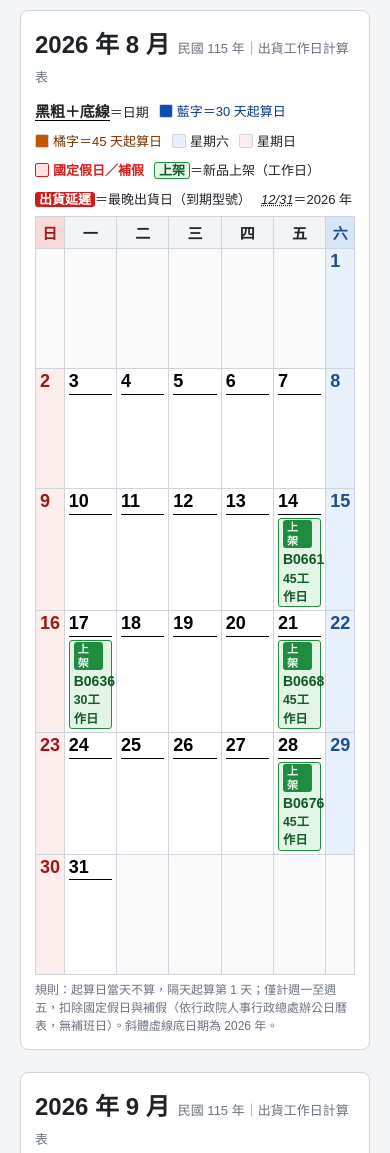
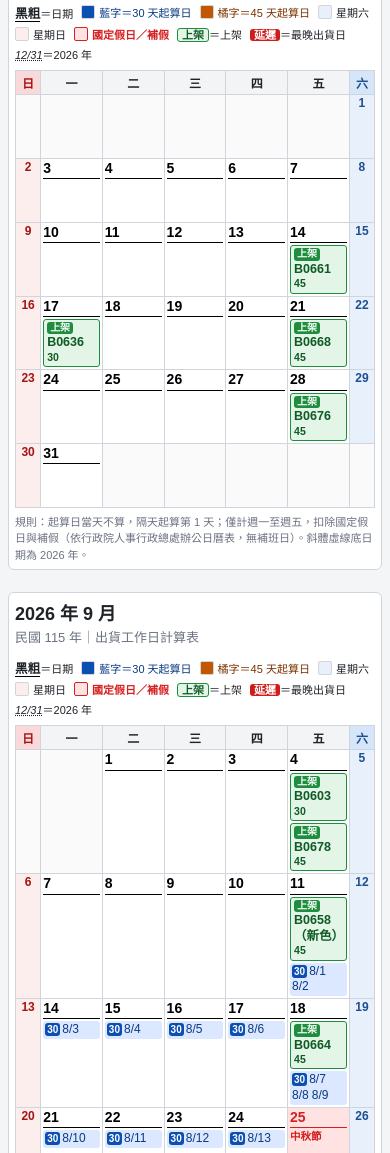
Before and after one commit to hsinhsin2018/bonjour-tools, a plain HTML site: page shipping-calendar/index.html in a window 390 px wide. Shown: the part 847-2000 px from the top of the page. Drawn offline with Linux system fonts and the light colour scheme.

Commit message:
出貨工作日計算表：手機版排版（週末欄縮窄、型號完整顯示、標題列不固定）
Co-Authored-By: Claude Opus 5.5 <noreply@anthropic.com>
Claude-Session: https://claude.ai/code/session_01GUZh2UiMLiiNJfXFv1bpG3

```diff
--- a/shipping-calendar/index.html
+++ b/shipping-calendar/index.html
@@ -154,6 +154,37 @@
   body.a4 .lay2 .sheet-foot{display:block}
   .sheet-foot{display:none;font-size:10.5px;color:var(--muted);margin-top:2mm;line-height:1.4}
 
+
+  /* ---- 手機版排版 ---- */
+  @media screen and (max-width:700px){
+    body:not(.a4) header.app{position:static;padding:12px}
+    body:not(.a4) h1{font-size:17px}
+    body:not(.a4) main{padding:8px}
+    body:not(.a4) .page{padding:6px;border-radius:6px}
+    body:not(.a4) .page-head h2{font-size:18px}
+    body:not(.a4) .page-head h2 small{display:block;margin:2px 0 0}
+    body:not(.a4) .legend{font-size:11px;gap:4px 8px}
+    body:not(.a4) table.cal col.we{width:7%}
+    body:not(.a4) table.cal col.wk{width:17.2%}
+    body:not(.a4) table.cal th{font-size:12px;padding:3px 0}
+    body:not(.a4) table.cal td{height:64px;padding:2px 2px}
+    body:not(.a4) .dn{font-size:14px;margin-bottom:2px}
+    body:not(.a4) td.sat .hn, body:not(.a4) td.sun .hn{display:none}
+    body:not(.a4) td.sat .dn, body:not(.a4) td.sun .dn{font-size:12px;text-align:center}
+    body:not(.a4) .hn{font-size:10.5px;line-height:1.2}
+    body:not(.a4) .grp{font-size:12px;line-height:1.3;padding:1px 2px;margin-top:2px}
+    body:not(.a4) .tag{font-size:10px;padding:0 2px;margin-right:2px}
+    body:not(.a4) .d{margin-right:3px}
+    body:not(.a4) .ev{font-size:12.5px;line-height:1.25;padding:2px 3px;margin-top:2px;word-break:break-all;overflow-wrap:anywhere}
+    body:not(.a4) .ev .etag{display:block;width:fit-content;font-size:10px;margin:0 0 1px;padding:0 3px}
+    body:not(.a4) .ev .days{display:block;font-size:10.5px}
+    body:not(.a4) .full{display:none}
+    body:not(.a4) .short{display:inline}
+    body:not(.a4) .page-foot{font-size:11px}
+    body:not(.a4) .prod{padding:10px}
+    body:not(.a4) .prod table{font-size:12.5px}
+    body:not(.a4) .prod th, body:not(.a4) .prod td{padding:3px 4px}
+  }
   @page{size:A4 portrait;margin:0}
   @media print{
     body{background:#fff;-webkit-print-color-adjust:exact;print-color-adjust:exact}
```
